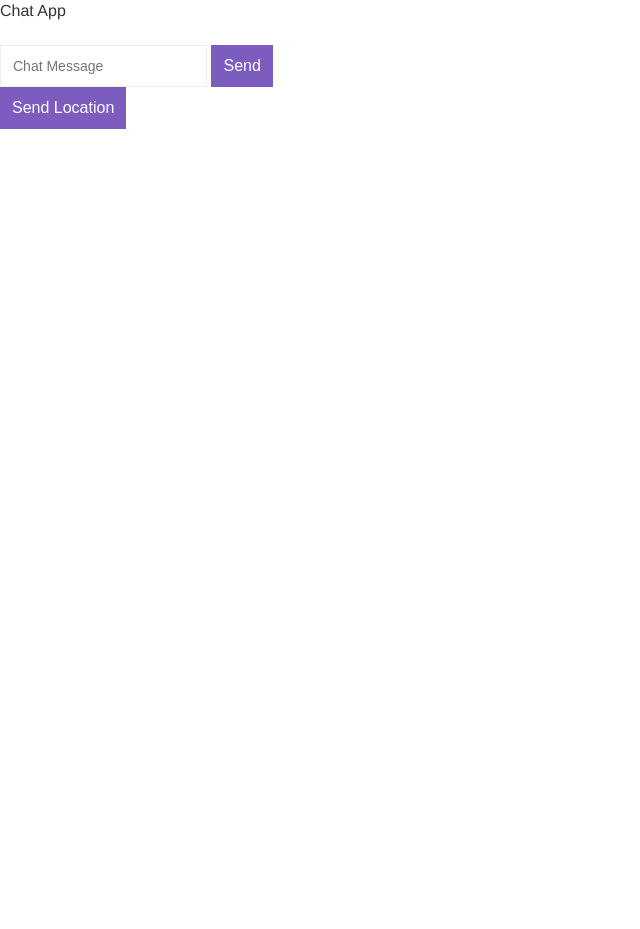
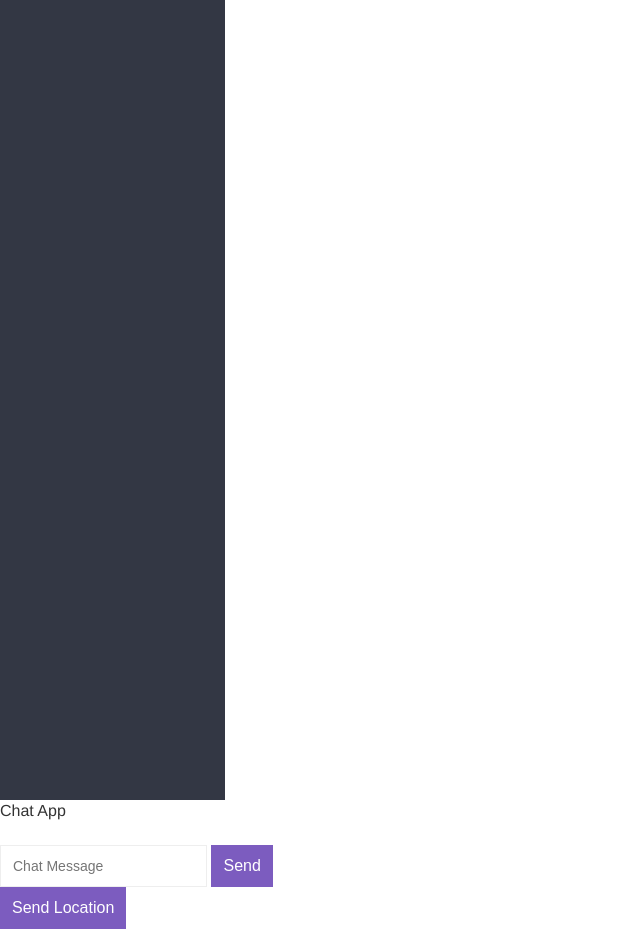
Before and after one commit to Johnnie71/chatApp, a website: page public/index.html in a window 1280 px wide. Shown: the whole page, without its empty margins (0-640 px from the left). Before the commit the page ends 800 px from the top, so only its background shows below. Drawn offline with nearby package versions, Linux system fonts and the light colour scheme; no server answers.

Commit message:
div to add for styling with class names

```diff
--- a/public/index.html
+++ b/public/index.html
@@ -7,6 +7,14 @@
         <link rel="stylesheet" href="./css/styles.min.css">
     </header>
     <body>
+        <div class='chat'>
+            <div class='chat__sidebar'>
+
+            </div>
+            <div class='chat__main'>
+
+            </div>
+        </div>
         Chat App <br><br>
 
         <div id="messages"></div>
```
